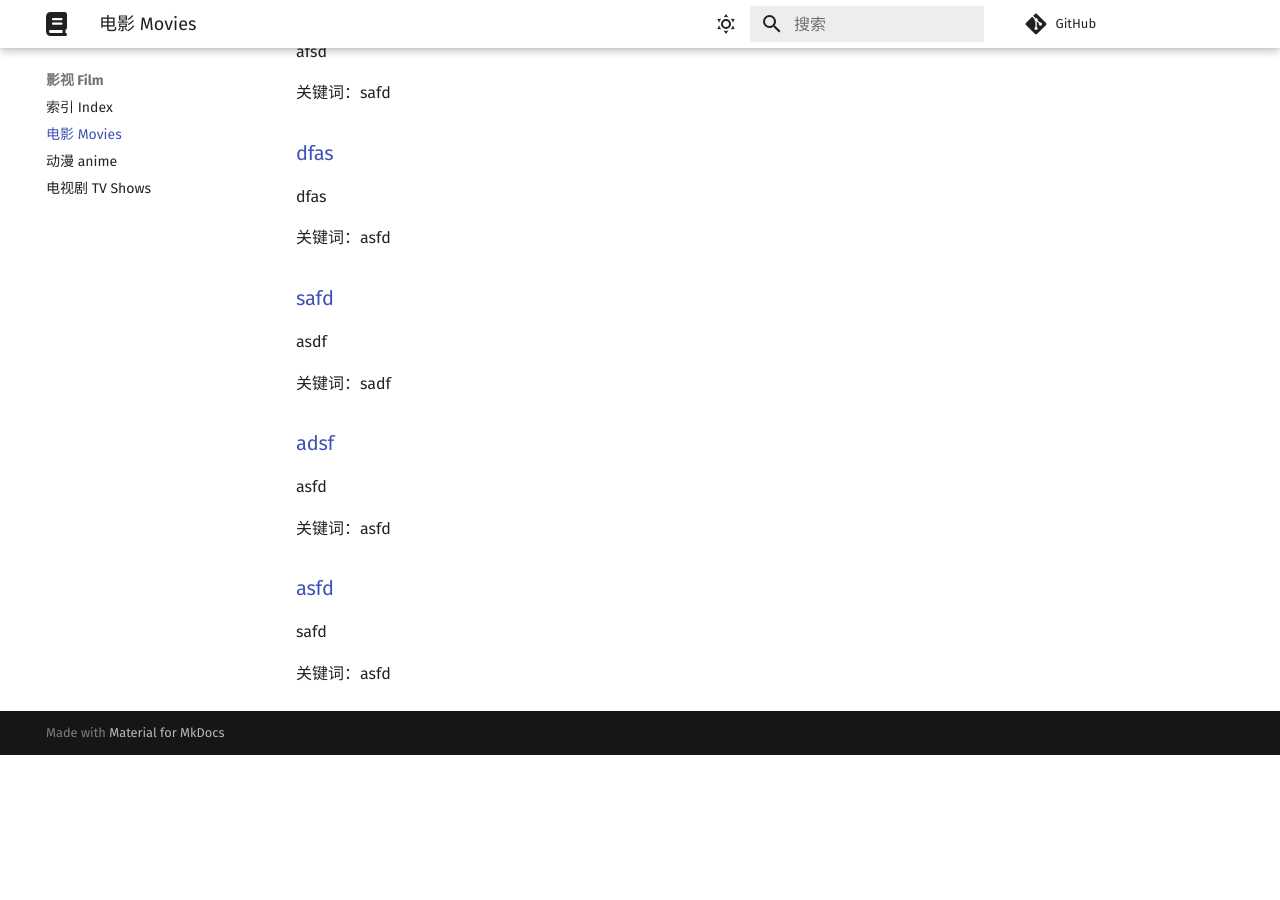
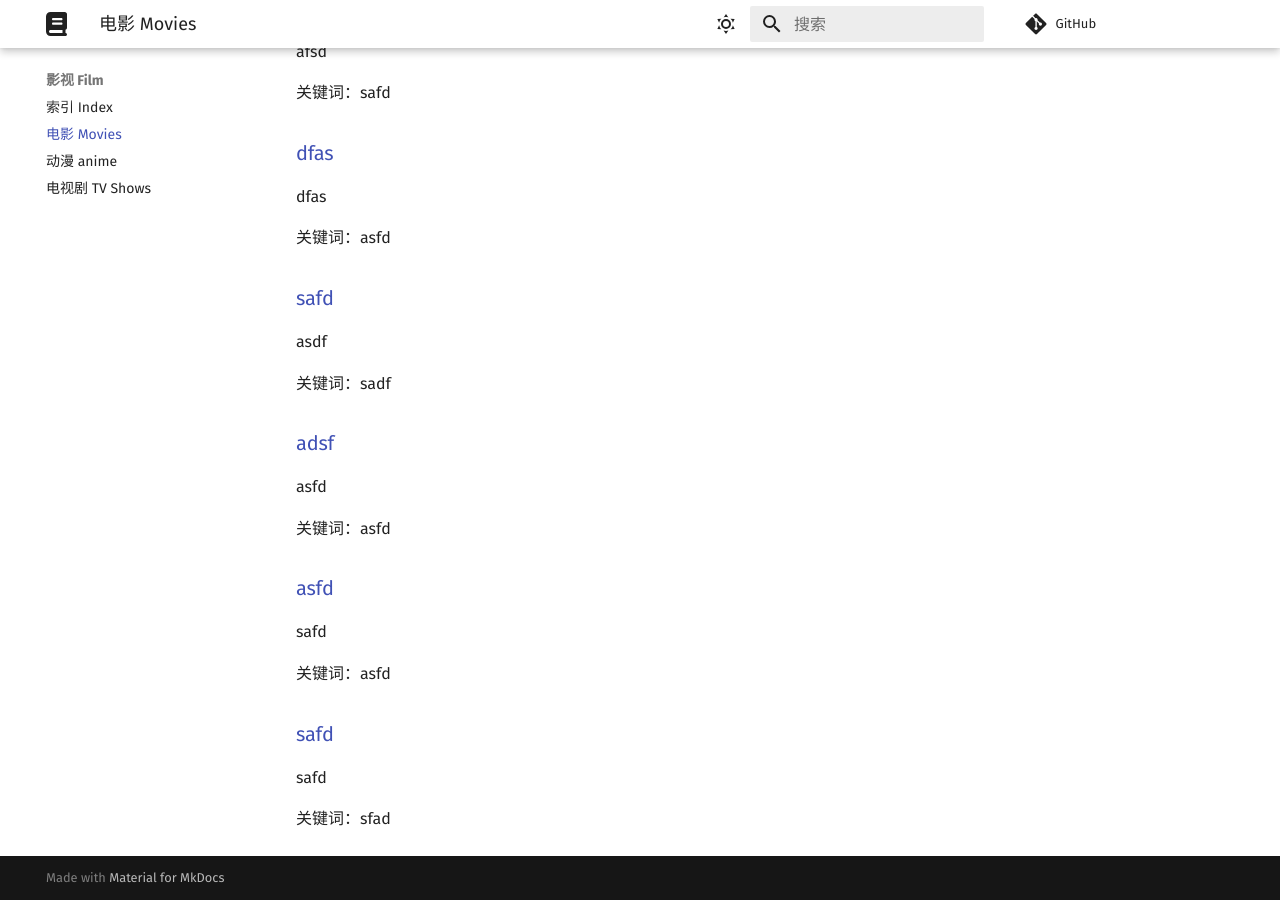
Before and after one commit to Chocolateater/Resource-Library, an MkDocs documentation site: the page built from docs/Film/movies.md, in a window 1280 px wide and 900 px high, scrolled down 1833 px. Built offline with MkDocs 1.6.1 and Material for MkDocs 9.7.7, drawn with Linux system fonts in a browser that asks for light colours; comment, search, counter and statistics services are not loaded; before the commit the page ends 2588 px from its top, so only the background shows below that.

Commit message:
Update index.md via GitHub API

```diff
--- a/docs/Film/movies.md
+++ b/docs/Film/movies.md
@@ -93,3 +93,9 @@ asfd
 safd
 
 关键词：asfd
+
+<h3><a href="safd">safd</a> </h3>
+
+safd
+
+关键词：sfad
```
